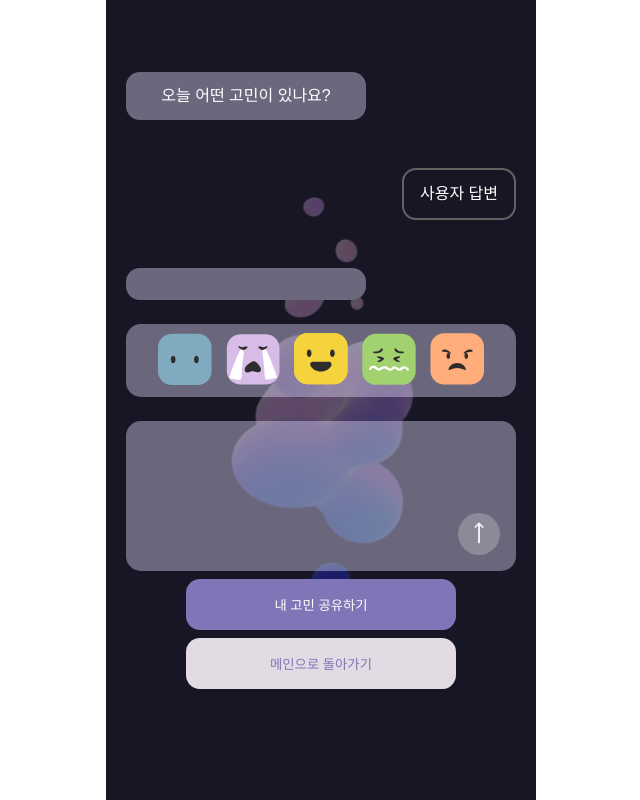
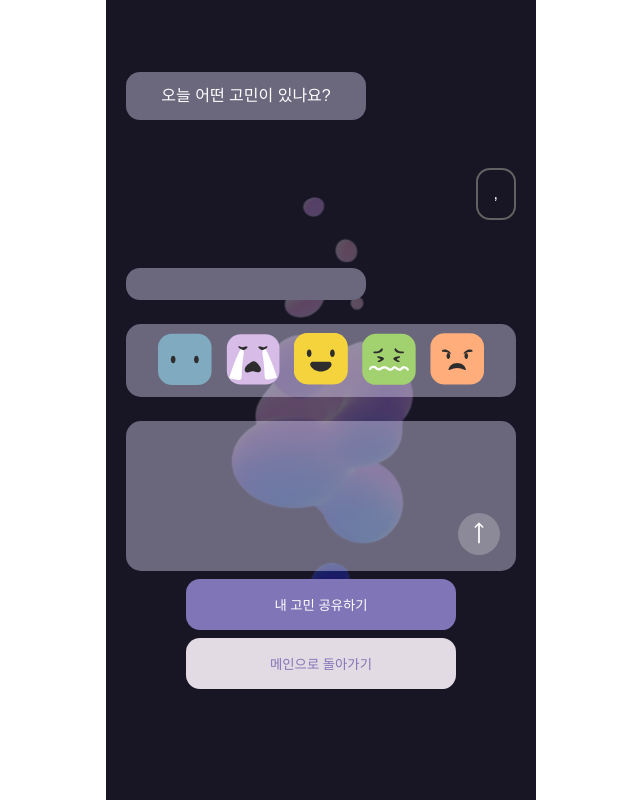
Before and after one commit to prgrms-fe-devcourse/NFE1-1-3-Calmiary, a React (Vite) app: page /writing in a window 1280 px wide. Shown: the whole page, without its empty margins (319-959 px from the left). Built offline with nearby package versions, Linux system fonts and the light colour scheme.

Commit message:
feat: 사용자 감정 및 고민 입력시 답변 UI에 표현
zustand를 활용해 사용자가 감정 및 고민을 입력하면 store에 저장
답변 UI가 zustand로부터 state를 불러와 표현

```diff
--- a/src/features/writing/WritingPage.tsx
+++ b/src/features/writing/WritingPage.tsx
@@ -14,7 +14,7 @@ const WritingPage = () => {
       <WritingLayout>
         <QuestionBox comment="오늘 어떤 고민이 있나요?" />
         <ResponseBoxContainer>
-          <ResponseBox comment="사용자 답변" />
+          <ResponseBox />
         </ResponseBoxContainer>
         <QuestionBox comment="" loadingSpinner={<LoadingSpinner />} />
         <EntireInput />
--- a/src/features/writing/components/EntireInput.tsx
+++ b/src/features/writing/components/EntireInput.tsx
@@ -3,15 +3,19 @@ import ContentInput from './ContentInput';
 import EmotionInput from './EmotionInput';
 import styled from 'styled-components';
 import { FormTypes } from '../types/formTypes';
+import useWritingStore from '../../../stores/writingStore';
 
 const EntireInput = () => {
   const { register, handleSubmit, reset, setFocus } = useForm<FormTypes>();
+  const { setEmotion, setContent } = useWritingStore((state) => state.actions);
 
   const handleSubmitContent: SubmitHandler<FormTypes> = (data) => {
     if (data.content.trim() === '') {
       alert('⚠️ 고민을 입력해주세요!');
     } else {
       console.log(data);
+      setEmotion(data.emotion);
+      setContent(data.content);
     }
 
     Promise.resolve()
--- a/src/features/writing/components/ResponseBox.tsx
+++ b/src/features/writing/components/ResponseBox.tsx
@@ -1,11 +1,18 @@
 import styled from 'styled-components';
+import useWritingStore from '../../../stores/writingStore';
 
 interface ResponseBoxPropTypes {
   comment: string;
 }
 
-const ResponseBox = ({ comment }: ResponseBoxPropTypes) => {
-  return <Div>{comment}</Div>;
+const ResponseBox = () => {
+  const emotion = useWritingStore((state) => state.emotion);
+  const content = useWritingStore((state) => state.content);
+  return (
+    <Div>
+      {emotion}, {content}
+    </Div>
+  );
 };
 
 export default ResponseBox;
--- /dev/null
+++ b/src/stores/writingStore.ts
@@ -0,0 +1,24 @@
+import { create } from 'zustand';
+
+interface State {
+  emotion: string;
+  content: string;
+}
+
+interface Actions {
+  actions: {
+    setEmotion: (newEmotion: string) => void;
+    setContent: (newContent: string) => void;
+  };
+}
+
+const useWritingStore = create<State & Actions>((set) => ({
+  emotion: '',
+  content: '',
+  actions: {
+    setEmotion: (newEmotion) => set(() => ({ emotion: newEmotion })),
+    setContent: (newContent) => set(() => ({ content: newContent })),
+  },
+}));
+
+export default useWritingStore;
```
